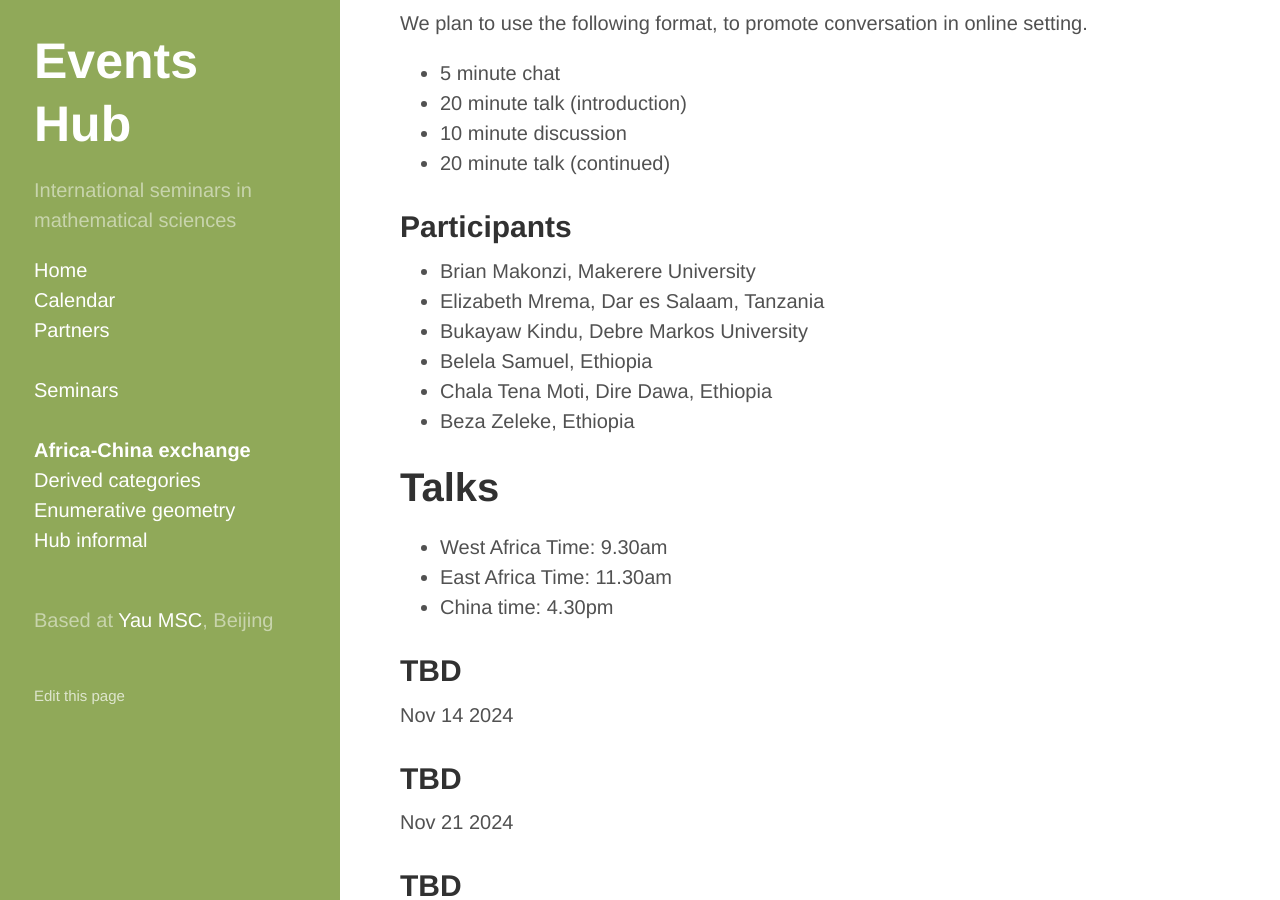
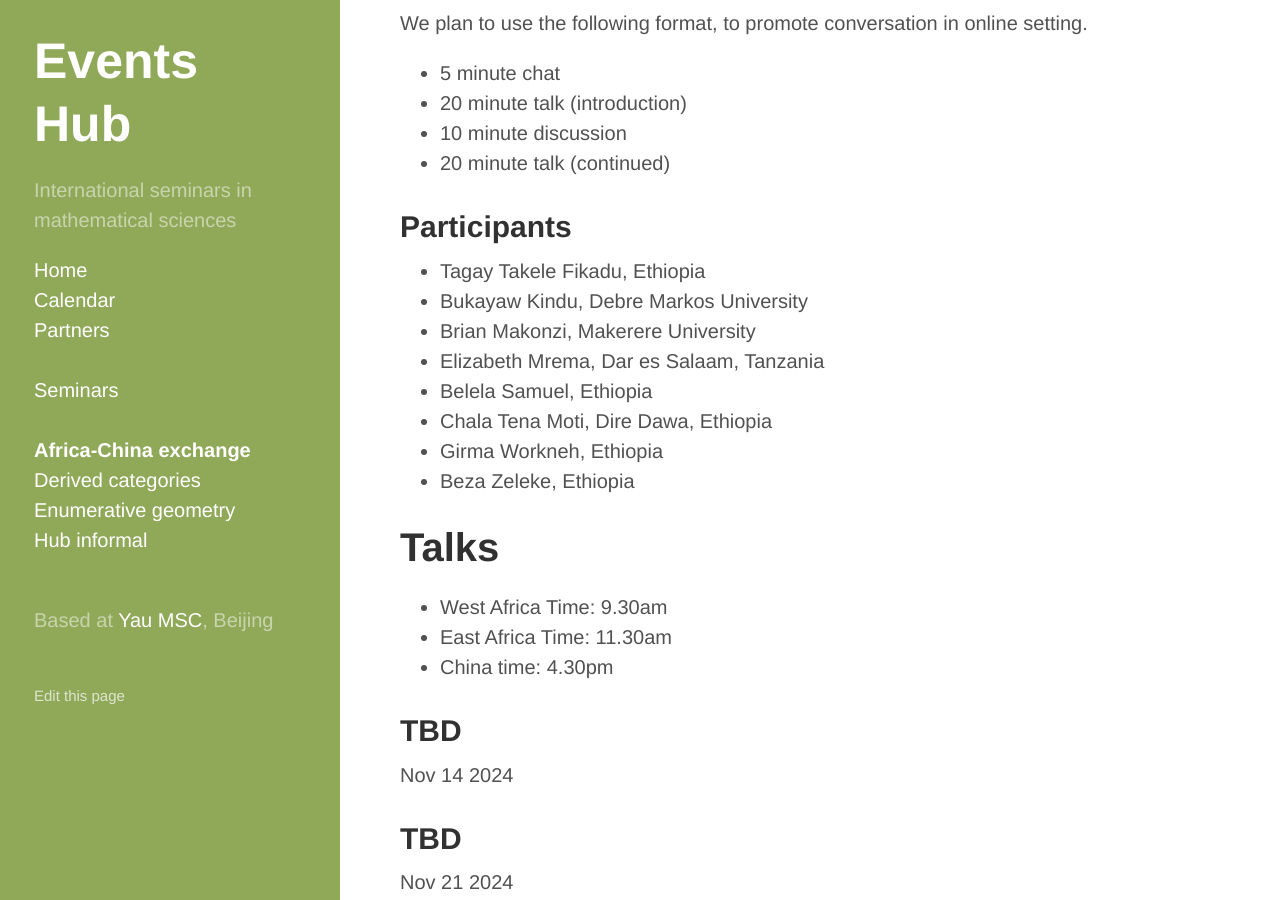
Before and after one commit to yau-msc-events/yau-msc-events.github.io, a Jekyll site: the page built from seminar-ac.md, in a window 1280 px wide and 900 px high, scrolled down 392 px. Built offline with Jekyll 4.4.1, drawn with Linux system fonts in a browser that asks for light colours.

Commit message:
Updated participants.

```diff
--- a/seminar-ac.md
+++ b/seminar-ac.md
@@ -21,11 +21,13 @@ We plan to use the following format, to promote conversation in online setting.
 
 ## Participants
 
+* Tagay Takele Fikadu, Ethiopia
+* Bukayaw	Kindu, Debre Markos University
 * Brian Makonzi, Makerere University
 * Elizabeth Mrema, Dar es Salaam, Tanzania
-* Bukayaw	Kindu, Debre Markos University
 * Belela Samuel, Ethiopia
 * Chala	Tena Moti, Dire Dawa, Ethiopia
+* Girma	Workneh, Ethiopia
 * Beza Zeleke, Ethiopia
 
 # Talks
```
